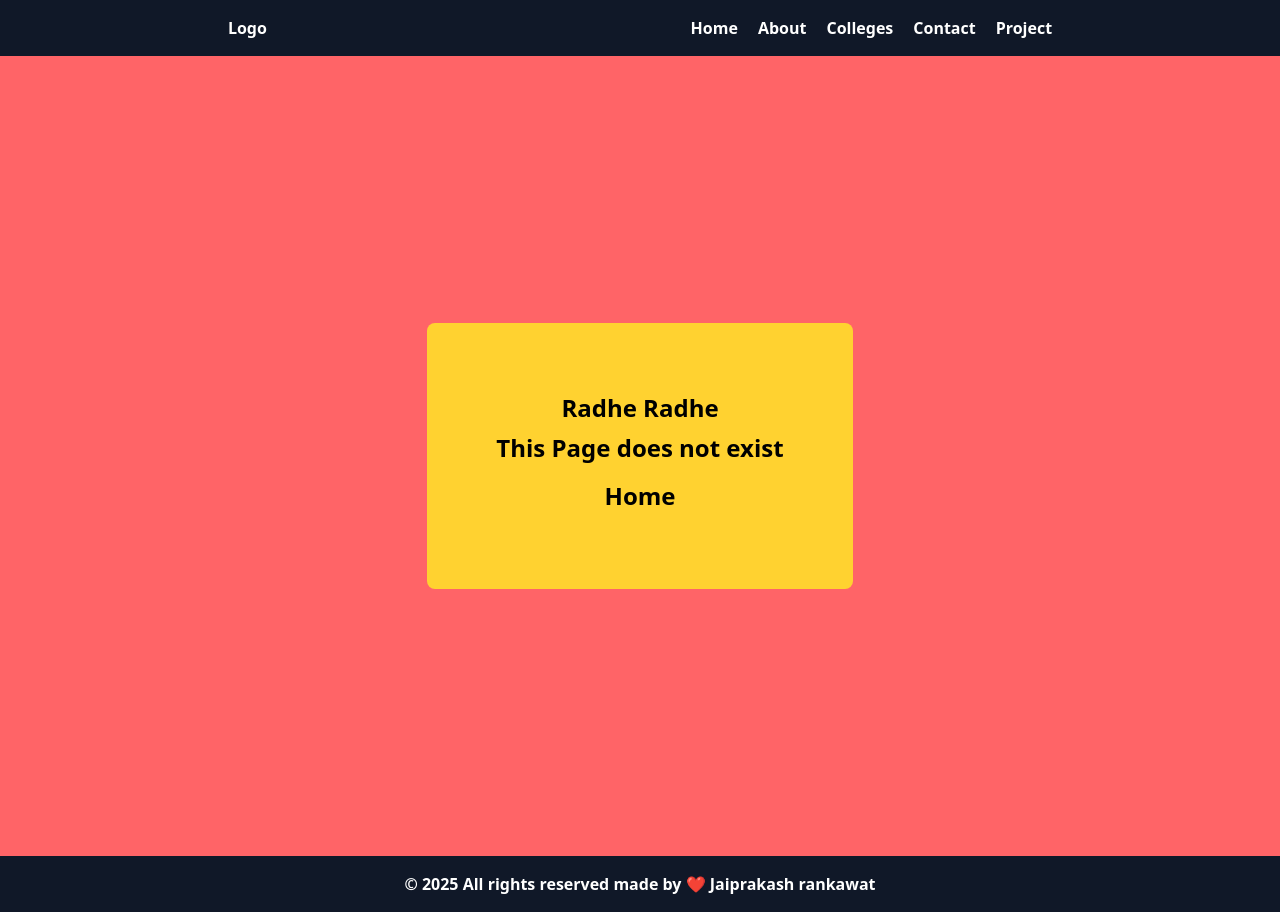
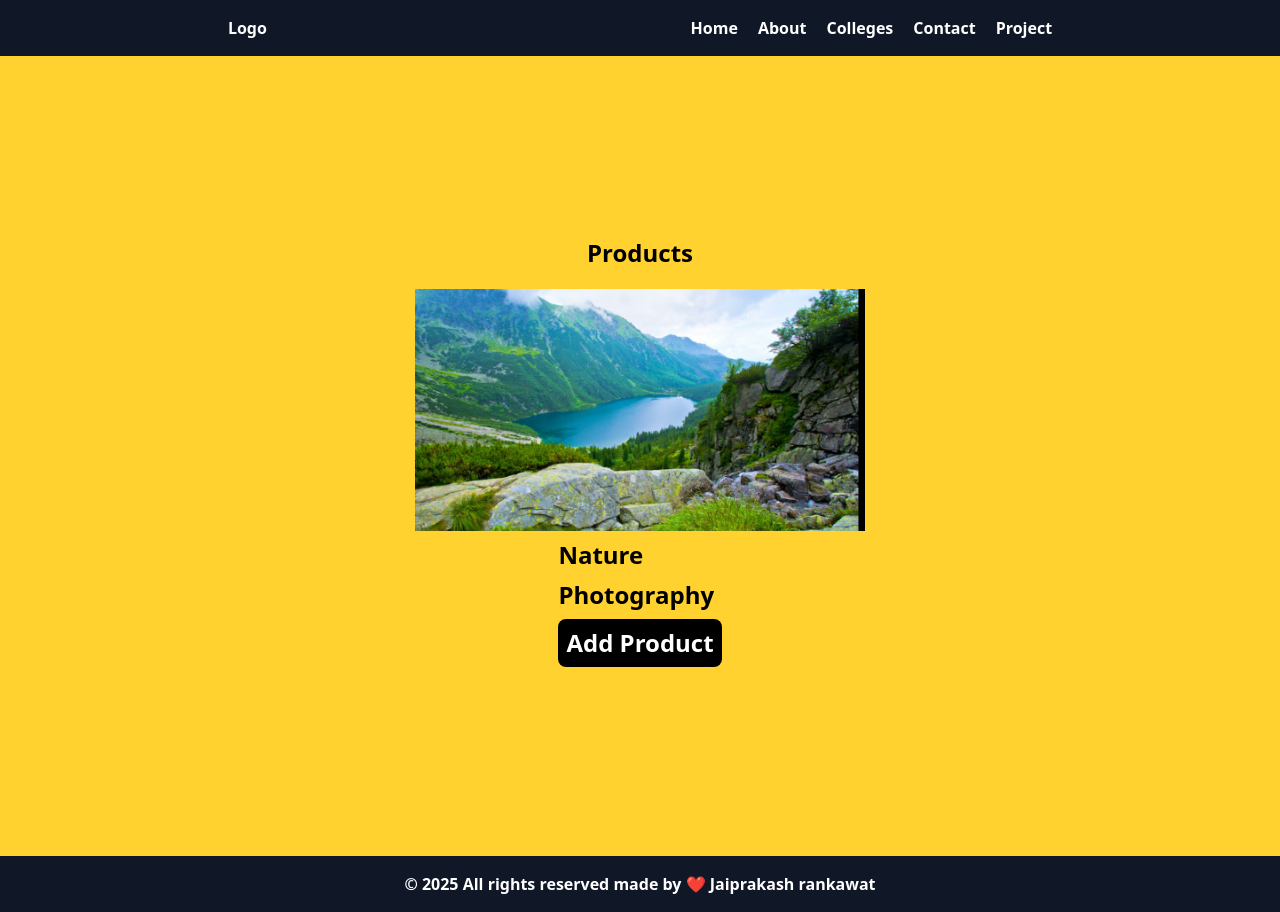
Before and after one commit to ManojTarad65/Backend, a Next.js app in the folder Day001/: page /redirect/addProducts in a window 1280 px wide. Before the commit this address had no page. Built offline with nearby package versions, Linux system fonts and the light colour scheme.

Commit message:
learning redirect in nextjs

```diff
--- a/Day001/src/app/(Day3)/imageInNext/page.tsx
+++ b/Day001/src/app/(Day3)/imageInNext/page.tsx
@@ -4,7 +4,7 @@ import Image from 'next/image'
 const page = () => {
   return (
     <div>
-        <Image src="/nature.png" alt="nature" width={500} height={500}  sizes="(max-width: 768px) 100vw, (max-width: 1200px) 50vw, 33vw"/>
+        <Image src="/nature.png" alt="nature" width={500} height={500}  sizes="(max-width: 768px) 100vw, (max-width: 1200px) 50vw, 33vw" priority={true}/>
     </div>
   )
 }
--- /dev/null
+++ b/Day001/src/app/(Day3)/redirect/addProducts/page.tsx
@@ -0,0 +1,27 @@
+"use client";
+import React from 'react'
+import Image from 'next/image'
+import { useRouter } from 'next/navigation'
+
+const AddProducts = () => {
+  const router = useRouter()
+const handleClick = () => {
+    router.push('/redirect/login')
+}
+  return (
+    <div className='h-screen flex  flex-col items-center justify-center bg-amber-300 font-bold text-2xl'>
+
+      <h1 className='text-2xl font-bold mb-5'> Products</h1>
+     <div>
+      <Image src="/nature.png" alt="nature" width={450} height={500} priority={true} sizes="(max-width: 768px) 100vw, (max-width: 1200px) 50vw, 33vw" />
+     </div>
+      <form action="" className='flex flex-col gap-2 p-2 rounded-lg'>
+        <h1>Nature </h1>
+      <h1>Photography </h1>
+        <button onClick={handleClick} type="submit" className='p-2 rounded-lg bg-black text-white cursor-pointer'>Add Product</button>
+      </form>
+    </div>
+  )
+}
+
+export default AddProducts
--- /dev/null
+++ b/Day001/src/app/(Day3)/redirect/login/page.tsx
@@ -0,0 +1,16 @@
+import React from 'react'
+
+const page = () => {
+  return (
+    <div className='h-screen flex  flex-col items-center justify-center bg-amber-300 font-bold text-2xl'>
+        <h1 className='text-2xl font-bold mb-5'>User Login</h1>
+        <form action="" className='flex flex-col gap-2 p-2 border border-black rounded-lg'>
+            <input type="text" placeholder='username' className='border border-black p-2' />
+            <input type="password" placeholder='password' className='border border-black p-2' />
+            <button type="submit" className='p-2 rounded-lg bg-black text-white'>Login</button>
+        </form>
+        </div>
+  )
+}
+
+export default page
--- /dev/null
+++ b/Day001/src/app/(Day3)/redirect/page.tsx
@@ -0,0 +1,13 @@
+import React from 'react'
+
+const page = () => {
+  return (
+    <div>page</div>
+  )
+}
+
+export default page
+
+
+// concept 1
+// Redirects tell browsers and search engines that a page has moved permanently or temporarily to another location.
```
